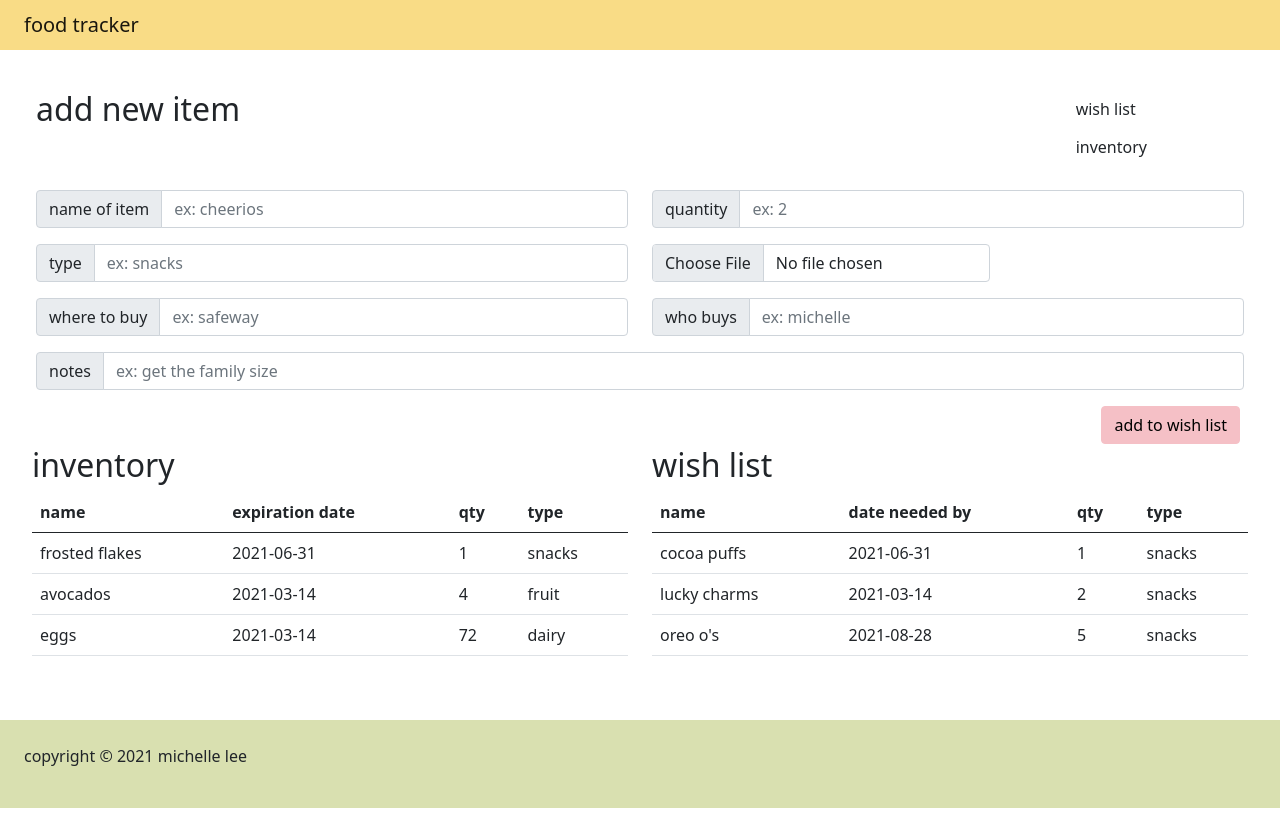
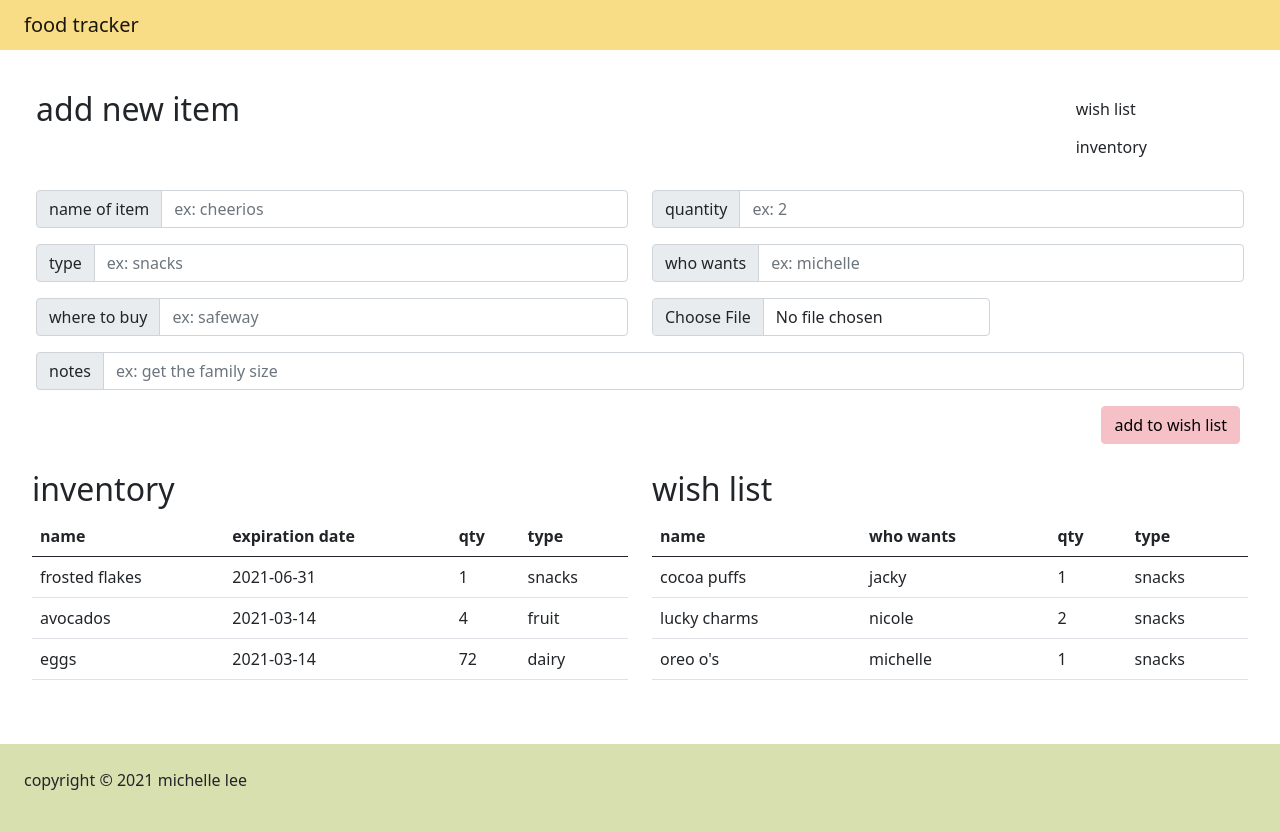
Before and after one commit to mi929lee/food-tracker, a React (Create React App) app: page / in a window 1280 px wide. Before the commit the page ends 808 px from the top, so only its background shows below. Built offline with nearby package versions, Linux system fonts and the light colour scheme.

Commit message:
added error message, added feature to clear inputs on form submit, updated food data schema

```diff
--- a/src/App.js
+++ b/src/App.js
@@ -5,62 +5,74 @@ import Form from "./components/Form";
 import Header from "./components/Header";
 import InventoryList from "./components/InventoryList";
 
-
 const App = () => {
   const [inventoryList, setInventoryList] = useState([
     {
+      id: Math.random(),
       title: "frosted flakes",
+      quantity: "1",
+      tags: "snacks",
       date: "2021-06-31",
-      quantity: "1",
-      tags: "snacks"
+      location: "in front of tv",
+
     },
     {
+      id: Math.random(),
       title: "avocados",
+      quantity: "4",
+      tags: "fruit",
       date: "2021-03-14",
-      quantity: "4",
-      tags: "fruit"
+      location: "refrigerator",
     },
     {
+      id: Math.random(),
       title: "eggs",
+      quantity: "72",
+      tags: "dairy",
       date: "2021-03-14",
-      quantity: "72",
-      tags: "dairy"
+      location: "refrigerator",
     },
   ]);
 
   const [wishList, setWishList] = useState([
     {
+      id: Math.random(),
       title: "cocoa puffs",
-      date: "2021-06-31",
       quantity: "1",
       tags: "snacks",
+      person: "jacky",
+      location: "safeway"
     },
     {
+      id: Math.random(),
       title: "lucky charms",
-      date: "2021-03-14",
       quantity: "2",
       tags: "snacks",
+      person: "nicole",
+      location: "safeway"
     },
     {
+      id: Math.random(),
       title: "oreo o's",
-      date: "2021-08-28",
-      quantity: "5",
+      quantity: "1",
       tags: "snacks",
+      person: "michelle",
+      location: "safeway"
     },
   ]);
 
   const addInventoryItem = (row) => setInventoryList([...inventoryList, row]);
   const addWishItem = (row) => setWishList([...wishList, row]);
 
-  const deleteInventoryItem = (title) => {
-    const rows = inventoryList.filter(item => {
-      return title !== item.title
+  const deleteInventoryItem = (id) => {
+    const rows = inventoryList.filter((item) => {
+      return id !== item.id;
     });
     setInventoryList(rows);
   };
-  const deleteWishItem = (title) => {
-    const rows = wishList.filter(item => {
-      return title !== item.title
+  const deleteWishItem = (id) => {
+    const rows = wishList.filter((item) => {
+      return id !== item.id;
     });
     setWishList(rows);
   };
@@ -68,11 +80,19 @@ const App = () => {
   return (
     <div className="App">
       <Header />
-      <Form addInventoryItem={addInventoryItem} addWishItem={addWishItem} />
-      <section className="container-fluid mt-4 mb-5">
+      <Form
+        addInventoryItem={addInventoryItem}
+        inventoryList={inventoryList}
+        addWishItem={addWishItem}
+        wishList={wishList}
+      />
+      <section className="container-fluid mt-5 mb-5">
         <div className="row m-2">
           <div className="col">
-            <InventoryList rows={inventoryList} deleteInventoryItem={deleteInventoryItem} />
+            <InventoryList
+              rows={inventoryList}
+              deleteInventoryItem={deleteInventoryItem}
+            />
           </div>
           <div className="col">
             <WishList rows={wishList} deleteWishItem={deleteWishItem} />
--- a/src/components/Form.js
+++ b/src/components/Form.js
@@ -2,7 +2,7 @@ import { useState } from "react";
 import InventoryForm from "./InventoryForm";
 import WishForm from "./WishForm";
 
-const Form = ({ addInventoryItem, addWishItem }) => {
+const Form = ({ addInventoryItem, inventoryList, addWishItem, wishList }) => {
   const [list, setList] = useState("wish list");
 
   return (
@@ -12,16 +12,25 @@ const Form = ({ addInventoryItem, addWishItem }) => {
           <h2 className="my-4">add new item</h2>
         </div>
         <div className="col-2 my-4">
-          <button className="btn" onClick={(e) => setList("wish list")}>wish list</button>
-          <button className="btn" onClick={(e) => setList("inventory")}>inventory</button>
+          <button className="btn" onClick={(e) => setList("wish list")}>
+            wish list
+          </button>
+          <button className="btn" onClick={(e) => setList("inventory")}>
+            inventory
+          </button>
         </div>
       </div>
 
       {list === "inventory" && (
-        <InventoryForm addInventoryItem={addInventoryItem} />
+        <InventoryForm
+          addInventoryItem={addInventoryItem}
+          inventoryList={inventoryList}
+        />
       )}
 
-      {list === "wish list" && <WishForm addWishItem={addWishItem} />}
+      {list === "wish list" && (
+        <WishForm addWishItem={addWishItem} wishList={wishList} />
+      )}
     </div>
   );
 };
--- a/src/components/FormItem.js
+++ b/src/components/FormItem.js
@@ -1,4 +1,4 @@
-const FormItem = ({ title, placeholder, id, handleChange }) => (
+const FormItem = ({ title, placeholder, id, handleChange, state }) => (
   <div className="input-group mb-3">
     <span className="input-group-text">{title}</span>
     <input
@@ -7,6 +7,7 @@ const FormItem = ({ title, placeholder, id, handleChange }) => (
       placeholder={placeholder}
       id={id}
       onChange={(e) => handleChange(e.target.value)}
+      value={state}
     />
   </div>
 );
--- a/src/components/InventoryForm.js
+++ b/src/components/InventoryForm.js
@@ -1,29 +1,44 @@
 import { useState } from "react";
 import FormItem from "./FormItem";
 
-const InventoryForm = ({ addInventoryItem }) => {
-  const [list, setList] = useState("need to buy");
+const InventoryForm = ({ addInventoryItem, inventoryList }) => {
   const [title, setTitle] = useState("");
   const [date, setDate] = useState("");
   const [quantity, setQuantity] = useState("");
   const [tags, setTags] = useState("");
   const [location, setLocation] = useState("");
   const [description, setDescription] = useState("");
+  const [error, setError] = useState("");
 
-  const handleClick = (e) => {
+  const handleSubmit = (e) => {
     e.preventDefault();
-    if (!title) return;
+
+    if (!title) {
+      setError("please enter the name of the item");
+      return;
+    }
+    // if (inventoryList[title] == title) {
+    //   setError("'" + title + "' already exists in inventory");
+    //   return;
+    // }
     addInventoryItem({
       id: Math.random(),
-      title: title,
-      date: date,
-      quantity: quantity,
-      tags: tags,
+      title,
+      quantity,
+      tags,
+      date,
+      location,
     });
+
+    setTitle("");
+    setQuantity("");
+    setTags("");
+    setDate("");
+    setLocation("");
   };
 
   return (
-    <div id="inventoryForm">
+    <form id="inventory-form" onSubmit={handleSubmit}>
       <div className="row mx-2">
         <div className="col">
           <FormItem
@@ -31,6 +46,7 @@ const InventoryForm = ({ addInventoryItem }) => {
             placeholder="ex: cheerios"
             id="name"
             handleChange={setTitle}
+            state={title}
           />
         </div>
         <div className="col">
@@ -39,6 +55,7 @@ const InventoryForm = ({ addInventoryItem }) => {
             placeholder="ex: 2"
             id="quantity"
             handleChange={setQuantity}
+            state={quantity}
           />
         </div>
       </div>
@@ -50,15 +67,21 @@ const InventoryForm = ({ addInventoryItem }) => {
             placeholder="ex: snacks"
             id="type"
             handleChange={setTags}
+            state={tags}
           />
         </div>
         <div className="col">
-          <FormItem
-            title="expiration date"
-            placeholder="ex: 2022-05-31"
-            id="expiration"
-            handleChange={setDate}
-          />
+          <div className="input-group mb-3">
+            <span className="input-group-text">expiration date</span>
+            <input
+              className="form-control"
+              type="date"
+              placeholder="ex: 2022-05-31"
+              id="expiration"
+              onChange={(e) => setDate(e.target.value)}
+              state={date}
+            />
+          </div>
         </div>
       </div>
 
@@ -69,6 +92,7 @@ const InventoryForm = ({ addInventoryItem }) => {
             placeholder="ex: in front of the white TV"
             id="location"
             handleChange={setLocation}
+            state={location}
           />
         </div>
         <div className="col">
@@ -87,26 +111,22 @@ const InventoryForm = ({ addInventoryItem }) => {
             placeholder="ex: get the family size"
             id="notes"
             handleChange={setDescription}
+            state={description}
           />
         </div>
       </div>
 
       <button
         type="submit"
-        className="btn btn-danger float-end me-4"
+        className="btn btn-primary float-end me-4"
         id="submit"
-        onClick={() =>
-          addInventoryItem({
-            title: title,
-            date: date,
-            quantity: quantity,
-            tags: tags,
-          })
-        }
       >
         add to inventory
       </button>
-    </div>
+      <p className="text-danger p-2 me-2 float-end">
+        <strong>{error}</strong>
+      </p>
+    </form>
   );
 };
 
--- a/src/components/InventoryList.js
+++ b/src/components/InventoryList.js
@@ -12,7 +12,7 @@ const InventoryList = ({ rows, deleteInventoryItem }) => (
       </thead>
       <tbody>
         {rows.map((row, idx) => (
-          <tr key={idx} onClick={() => {deleteInventoryItem(row.name)}}>
+          <tr key={idx} onClick={() => {deleteInventoryItem(row.id)}}>
             <td>{row.title}</td>
             <td>{row.date}</td>
             <td>{row.quantity}</td>
--- a/src/components/WishForm.js
+++ b/src/components/WishForm.js
@@ -1,16 +1,45 @@
 import { useState } from "react";
 import FormItem from "./FormItem";
 
-const WishForm = ({ addInventoryItem, addWishItem }) => {
+const WishForm = ({ addWishItem, wishList }) => {
   const [title, setTitle] = useState("");
-  const [quantity, setQuantity] = useState(0);
+  const [quantity, setQuantity] = useState("");
   const [location, setLocation] = useState("");
   const [tags, setTags] = useState("");
   const [person, setPerson] = useState("");
   const [description, setDescription] = useState("");
+  const [error, setError] = useState("");
+
+  const handleSubmit = (e) => {
+    e.preventDefault();
+
+    if (!title) {
+      setError("please enter the name of the item");
+      return;
+    }
+    // if (Object.values(wishList).indexOf(title) > -1) {
+    //   setError("'" + title + "' already exists in your wish list");
+    //   return;
+    // }
+    addWishItem({
+      id: Math.random(),
+      title,
+      quantity,
+      tags,
+      person,
+      location,
+    });
+
+    setTitle("");
+    setQuantity("");
+    setTags("");
+    setPerson("");
+    setLocation("");
+    setDescription("");
+  };
 
   return (
-    <div id="wishForm">
+    <form id="wish-form" onSubmit={handleSubmit}>
       <div className="row mx-2">
         <div className="col">
           <FormItem
@@ -18,6 +47,7 @@ const WishForm = ({ addInventoryItem, addWishItem }) => {
             placeholder="ex: cheerios"
             id="name"
             handleChange={setTitle}
+            state={title}
           />
         </div>
         <div className="col">
@@ -26,6 +56,7 @@ const WishForm = ({ addInventoryItem, addWishItem }) => {
             placeholder="ex: 2"
             id="quantity"
             handleChange={setQuantity}
+            state={quantity}
           />
         </div>
       </div>
@@ -37,6 +68,28 @@ const WishForm = ({ addInventoryItem, addWishItem }) => {
             placeholder="ex: snacks"
             id="type"
             handleChange={setTags}
+            state={tags}
+          />
+        </div>
+        <div className="col">
+          <FormItem
+            title="who wants"
+            placeholder="ex: michelle"
+            id="who-buy"
+            handleChange={setPerson}
+            state={person}
+          />
+        </div>
+      </div>
+
+      <div className="row mx-2">
+        <div className="col">
+          <FormItem
+            title="where to buy"
+            placeholder="ex: safeway"
+            id="where-to-buy"
+            handleChange={setLocation}
+            state={location}
           />
         </div>
         <div className="col">
@@ -51,49 +104,26 @@ const WishForm = ({ addInventoryItem, addWishItem }) => {
       <div className="row mx-2">
         <div className="col">
           <FormItem
-            title="where to buy"
-            placeholder="ex: safeway"
-            id="where-to-buy"
-            handleChange={setLocation}
-          />
-        </div>
-        <div className="col">
-          <FormItem
-            title="who buys"
-            placeholder="ex: michelle"
-            id="who-buy"
-            handleChange={setPerson}
-          />
-        </div>
-      </div>
-
-      <div className="row mx-2">
-        <div className="col">
-          <FormItem
             title="notes"
             placeholder="ex: get the family size"
             id="notes"
             handleChange={setDescription}
+            state={description}
           />
         </div>
       </div>
 
       <button
         type="submit"
-        className="btn btn-danger float-end me-4"
+        className="btn btn-primary float-end me-4"
         id="submit"
-        onClick={() =>
-          addWishItem({
-            title,
-            person,
-            quantity,
-            tags,
-          })
-        }
       >
         add to wish list
       </button>
-    </div>
+      <p className="text-danger p-2 me-2 float-end">
+        <strong>{error}</strong>
+      </p>
+    </form>
   );
 };
 
--- a/src/components/WishList.js
+++ b/src/components/WishList.js
@@ -5,16 +5,16 @@ const WishList = ({ rows, deleteWishItem }) => (
       <thead>
         <tr>
           <th>name</th>
-          <th>date needed by</th>
+          <th>who wants</th>
           <th>qty</th>
           <th>type</th>
         </tr>
       </thead>
       <tbody>
         {rows.map((row, idx) => (
-          <tr key={idx} onClick={() => {deleteWishItem(row.name)}}>
+          <tr key={idx} onClick={() => {deleteWishItem(row.id)}}>
             <td>{row.title}</td>
-            <td>{row.date}</td>
+            <td>{row.person}</td>
             <td>{row.quantity}</td>
             <td>{row.tags}</td>
           </tr>
--- a/src/styles/styles.scss
+++ b/src/styles/styles.scss
@@ -1,5 +1,5 @@
 // $danger: #f0a4ab;
-$danger: #f5c0c6;
+$primary: #f5c0c6;
 $info: #e1f2f0;
 $secondary: #f3f3f4;
 $success: #d9e0b0;
```
